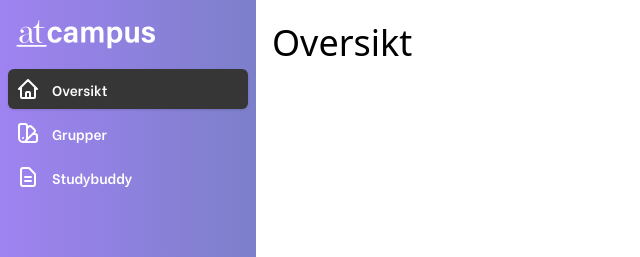
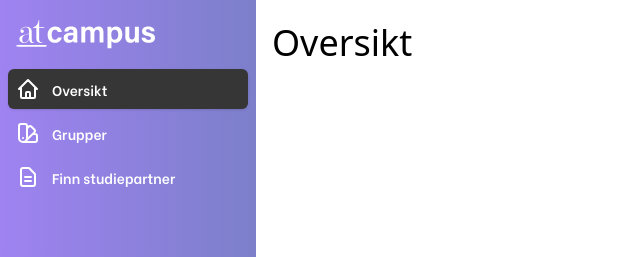
Before and after one commit to Hamza2809/Smidig-Prosjekt, a Next.js app: page / in a window 1280 px wide. Shown: the top 257 px of the page, without its empty margins (0-640 px from the left). Built offline with nearby package versions, Linux system fonts and the light colour scheme.

Commit message:
Changed name from Studybuddy to Finn studiepartner

```diff
--- a/components/Menu.js
+++ b/components/Menu.js
@@ -22,7 +22,7 @@ export default function Menu() {
             current: router.asPath === '/grupper'
         },
         {
-            name: 'Studybuddy',
+            name: 'Finn studiepartner',
             icon: DocumentTextIcon,
             href: '/studybuddy',
             current: router.asPath === '/studybuddy'
```
